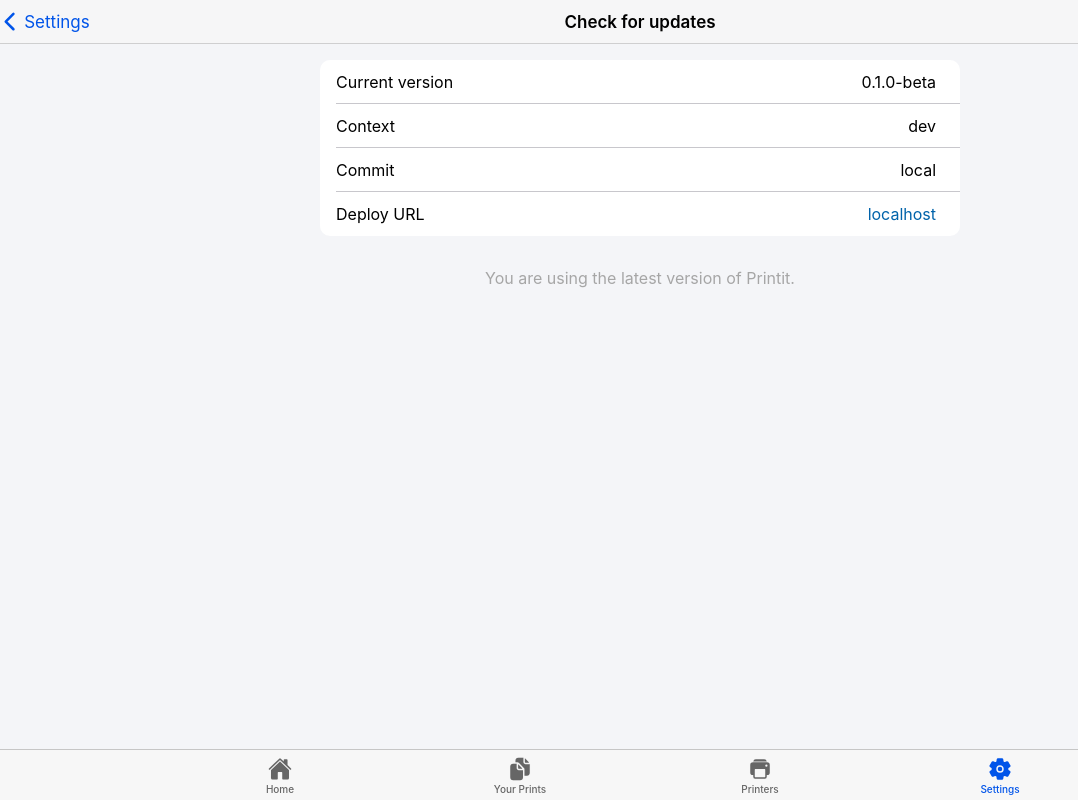
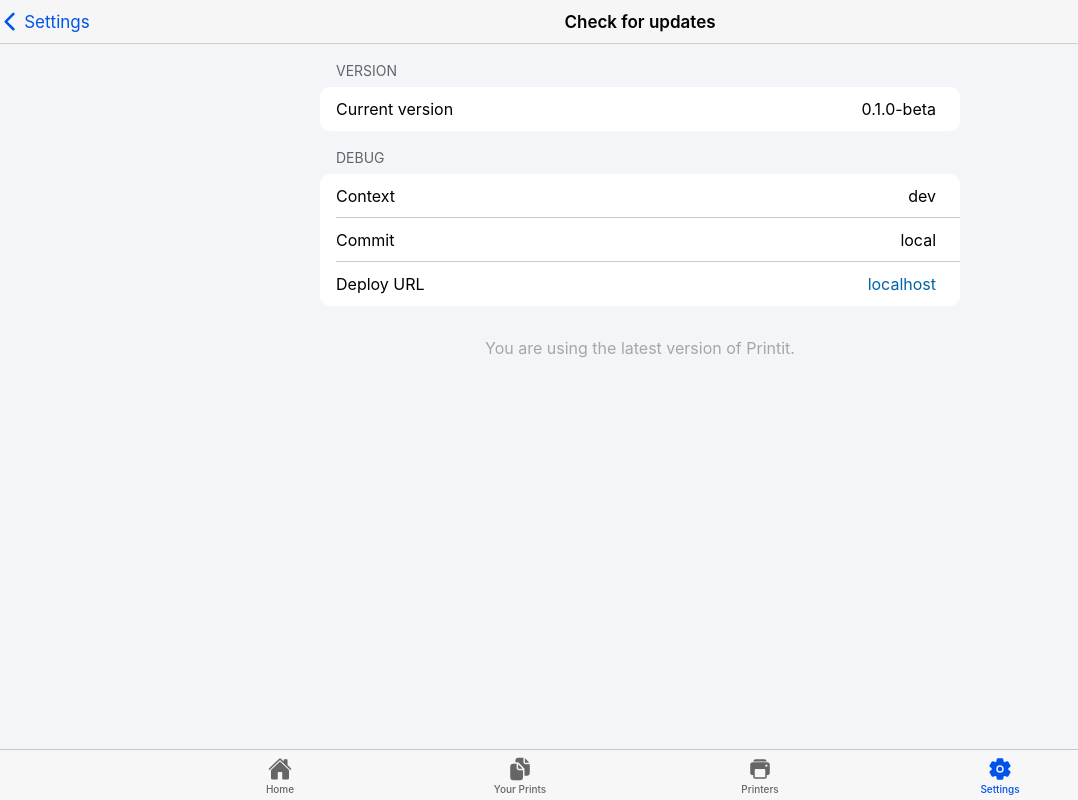
Before and after one commit to VanshajSaxena/printit-pwa, a React (Vite) app: page /settings/update in a window 1280 px wide. Shown: the whole page, without its empty margins (0-1078 px from the left). Built offline with nearby package versions, Linux system fonts and the light colour scheme; no server answers; what openapi-fetch, openapi-react-query would draw is missing.

Commit message:
feat(settings): add headers to lists

```diff
--- a/src/pages/settings/AppearancePage.tsx
+++ b/src/pages/settings/AppearancePage.tsx
@@ -66,7 +66,12 @@ export default function AppearancePage() {
         </IonToolbar>
       </IonHeader>
       <AppContent fullscreen>
-        <IonList inset className="py-0!">
+        <div className="ion-margin-horizontal ion-margin-top ion-padding-horizontal">
+          <IonLabel color={"medium"} className="text-sm uppercase">
+            system
+          </IonLabel>
+        </div>
+        <IonList inset className="my-1.5! py-0!">
           <IonItem
             detail
             button
@@ -93,7 +98,14 @@ export default function AppearancePage() {
               }}
             />
           </IonItem>
+        </IonList>
 
+        <div className="ion-margin-horizontal ion-margin-top ion-padding-horizontal">
+          <IonLabel color={"medium"} className="text-sm uppercase">
+            theme
+          </IonLabel>
+        </div>
+        <IonList inset className="my-1.5! py-0!">
           <IonItem>
             <IonLabel>Dark Mode</IonLabel>
             <IonToggle
--- a/src/pages/settings/UpdateAppPage.tsx
+++ b/src/pages/settings/UpdateAppPage.tsx
@@ -27,11 +27,24 @@ export default function UpdateAppPage() {
         </IonToolbar>
       </IonHeader>
       <AppContent fullscreen>
-        <IonList inset className="py-0!">
+        <div className="ion-margin-horizontal ion-margin-top ion-padding-horizontal">
+          <IonLabel color={"medium"} className="text-sm uppercase">
+            version
+          </IonLabel>
+        </div>
+        <IonList inset className="my-1.5! py-0!">
           <IonItem>
             <IonLabel>Current version</IonLabel>
             <IonLabel slot="end">{import.meta.env.VITE_APP_VERSION}</IonLabel>
           </IonItem>
+        </IonList>
+
+        <div className="ion-margin-horizontal ion-margin-top ion-padding-horizontal">
+          <IonLabel color={"medium"} className="text-sm uppercase">
+            debug
+          </IonLabel>
+        </div>
+        <IonList inset className="my-1.5! py-0!">
           {import.meta.env.VITE_NETLIFY_CONTEXT !== "production" && (
             <>
               <IonItem>
```
